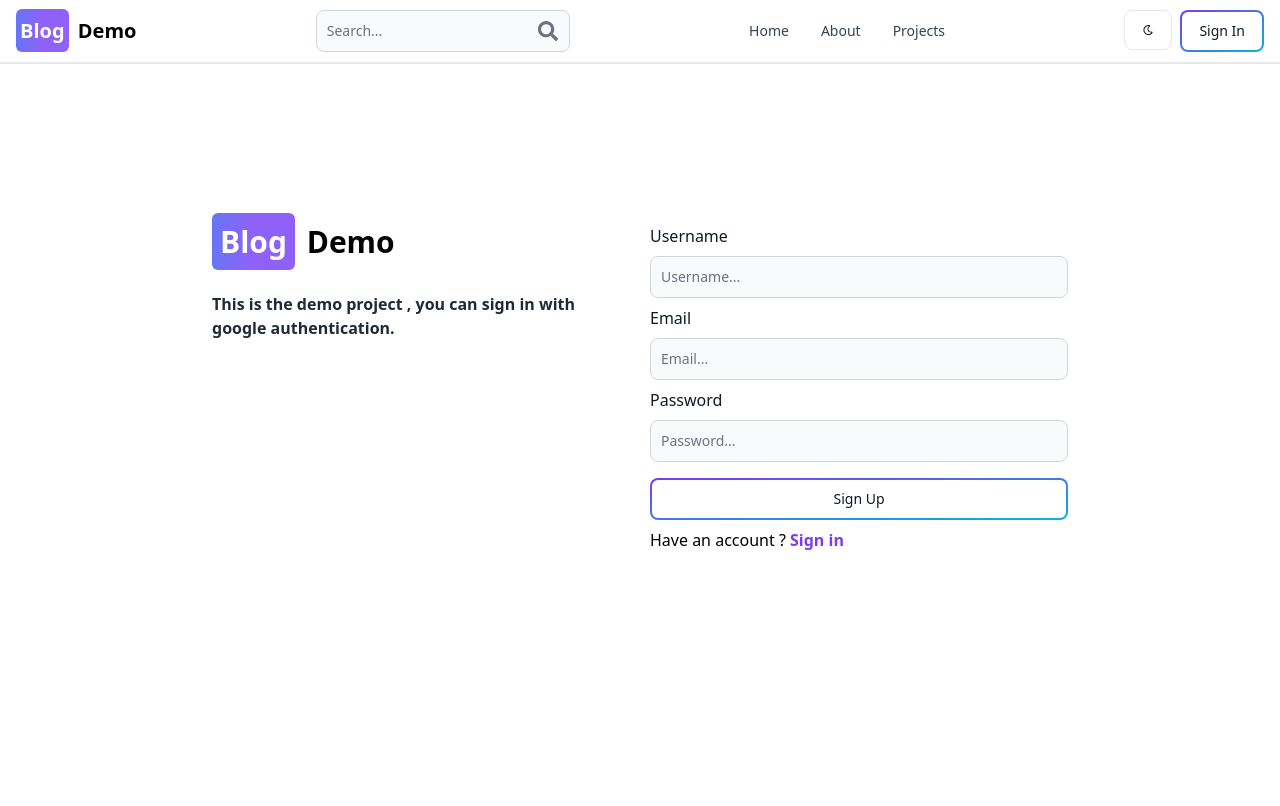
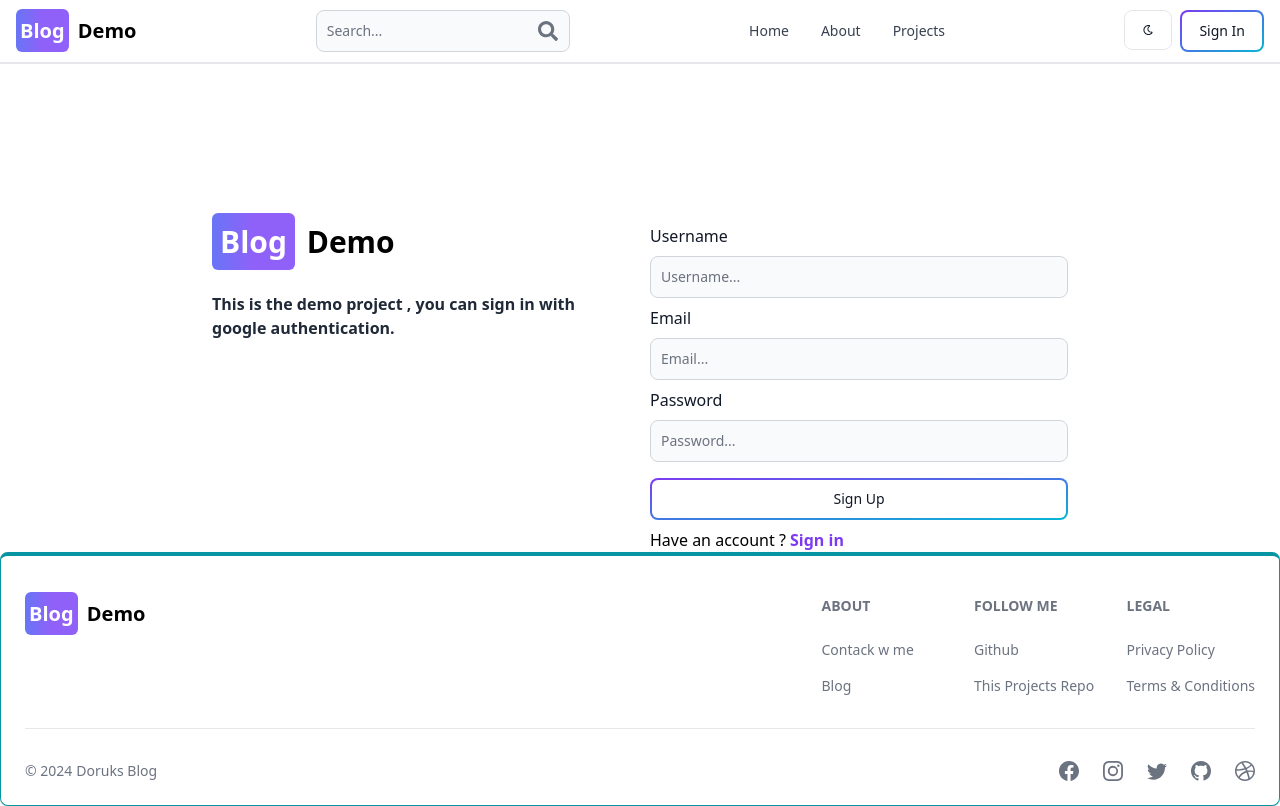
Before and after one commit to doruktekel/FullStack_Mern_Blog, a React (Vite) app in the folder client/: page /sign-up in a window 1280 px wide. Built offline with nearby package versions, Linux system fonts and the light colour scheme; the HTML template or start-up script is replaced by a standard one.

Commit message:
footer ui

```diff
--- a/client/src/App.jsx
+++ b/client/src/App.jsx
@@ -6,6 +6,7 @@
 import Home from "./pages/Home";
 import About from "./pages/About";
 import Header from "./components/Header";
+import FooterComp from "./components/Footer";
 
 const App = () => {
   return (
@@ -19,6 +20,7 @@
         <Route path="/sign-in" element={<SignIn />} />
         <Route path="/sign-up" element={<SignUp />} />
       </Routes>
+      <FooterComp/>
     </>
   );
 };
--- /dev/null
+++ b/client/src/components/Footer.jsx
@@ -0,0 +1,73 @@
+import { Footer } from "flowbite-react"
+import { Link } from "react-router-dom"
+import { BsFacebook, BsInstagram, BsTwitter, BsGithub, BsDribbble } from 'react-icons/bs'
+
+const FooterComp = () => {
+  return (
+    <Footer    container className="border border-t-4 border-teal-500 ">
+        <div className="w-full max-w-7xl mx-auto">
+        <div className="grid w-full justify-between sm:flex md:grid-cols-1">
+        <div className="mt-5">
+        <Link
+        to={"/"}
+        className="font-semibold whitespace-nowrap text-sm sm:text-xl dark:text-white self-center"
+      >
+        <span className="mr-1 px-1 py-2 rounded-md bg-gradient-to-r from-indigo-500 via-purple-500 to-purple-500 text-white ">
+          Blog
+        </span>{" "}
+        Demo
+      </Link>
+            </div>
+            <div className="grid grid-cols-2 gap-8   mt-4 sm:grid-cols-3 sm:gap-6">
+                <div>                   <Footer.Title title="about" />
+                    <Footer.LinkGroup col >
+                            <Footer.Link href="https://tr.linkedin.com/in/doruktekel"  target="_blank" rel="noopeneer noreferrer">
+                                Contack w me
+
+                            </Footer.Link>   <Footer.Link href="/about"  target="_blank" rel="noopeneer noreferrer">
+                                    Blog
+
+                            </Footer.Link>
+                    </Footer.LinkGroup></div>
+
+                    <div>                   <Footer.Title title="follow me" />
+                    <Footer.LinkGroup col >
+                            <Footer.Link href="https://github.com/doruktekel"  target="_blank" rel="noopeneer noreferrer">
+                                Github
+
+                            </Footer.Link>   <Footer.Link href="https://github.com/doruktekel/FullStack_Mern_Blog"  target="_blank" rel="noopeneer noreferrer">
+                                    This Projects Repo
+
+                            </Footer.Link>
+                    </Footer.LinkGroup></div>
+                    <div>                   <Footer.Title title="legal" />
+                    <Footer.LinkGroup col >
+                            <Footer.Link href="#"  target="_blank" rel="noopeneer noreferrer">
+                                Privacy Policy
+
+                            </Footer.Link>   <Footer.Link href="#"  target="_blank" rel="noopeneer noreferrer">
+                                    Terms & Conditions
+
+                            </Footer.Link>
+                    </Footer.LinkGroup></div>
+
+                </div></div>
+
+                <Footer.Divider/>
+                <div className="w-full sm:flex sm:items-center sm:justify-between">
+                        <Footer.Copyright href="#" by="Doruks Blog" year={new Date().getFullYear()}  />
+                        <div className="flex gap-6 sm:mt-0 mt-4 sm:justify-center">
+                        <Footer.Icon href='#' icon={BsFacebook}/>
+            <Footer.Icon href='#' icon={BsInstagram}/>
+            <Footer.Icon href='#' icon={BsTwitter}/>
+            <Footer.Icon href='https://github.com/doruktekel' icon={BsGithub}/>
+            <Footer.Icon href='#' icon={BsDribbble}/>
+                        </div>
+                </div>
+                </div>
+
+                </Footer>
+  )
+}
+
+export default FooterComp
```
